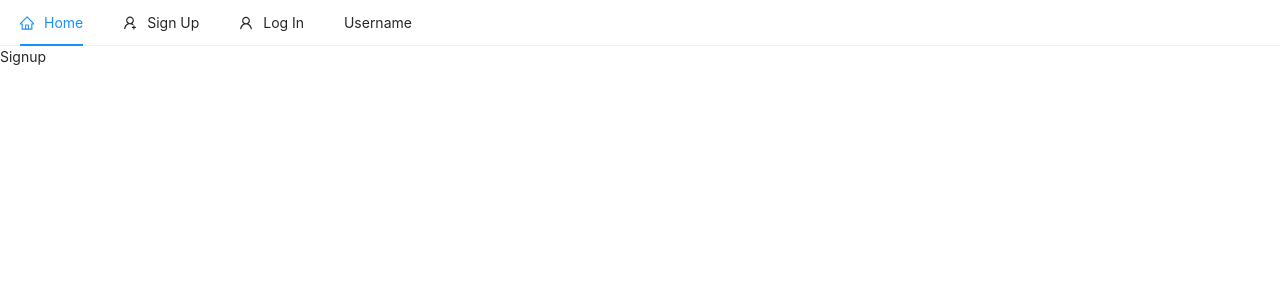
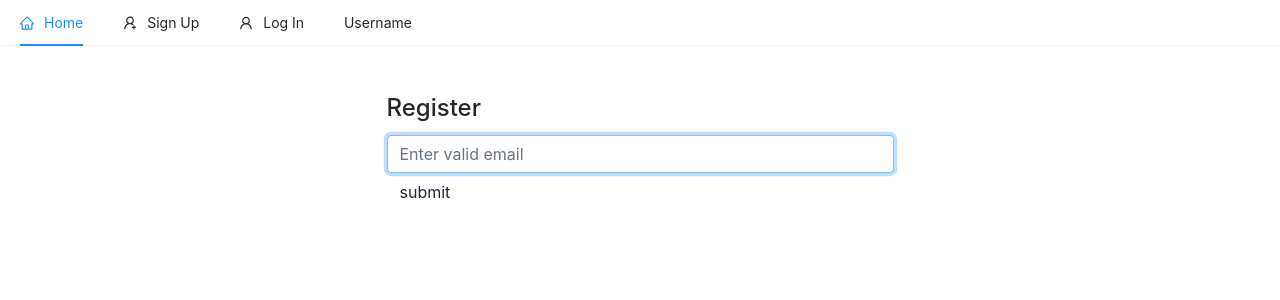
Before and after one commit to ibirossi/shop-client, a React (Create React App) app: page /signup in a window 1280 px wide. Shown: the top 300 px of the page. Built offline with nearby package versions, Linux system fonts and the light colour scheme.

Commit message:
problems with bootstrap styling

```diff
--- a/package.json
+++ b/package.json
@@ -7,6 +7,9 @@
     "@testing-library/react": "^11.2.6",
     "@testing-library/user-event": "^12.8.3",
     "antd": "^4.15.4",
+    "bootstrap": "^4.6.0",
+    "firebase": "^8.6.1",
+    "postcss": "^8.2.15",
     "react": "^17.0.2",
     "react-dom": "^17.0.2",
     "react-router-dom": "^5.2.0",
--- a/public/index.html
+++ b/public/index.html
@@ -11,12 +11,14 @@
     />
     <link rel="apple-touch-icon" href="%PUBLIC_URL%/logo192.png" />
     <link rel="manifest" href="%PUBLIC_URL%/manifest.json" />
+    <link rel="stylesheet" href="https://unpkg.com/bootstrap-material-design@4.1.1/dist/css/bootstrap-material-design.min.css" integrity="sha384-wXznGJNEXNG1NFsbm0ugrLFMQPWswR3lds2VeinahP8N0zJw9VWSopbjv2x7WCvX" crossorigin="anonymous">
     <link
       rel="stylesheet"
       href="https://cdn.jsdelivr.net/npm/bootstrap@4.6.0/dist/css/bootstrap.min.css"
       integrity="sha384-B0vP5xmATw1+K9KRQjQERJvTumQW0nPEzvF6L/Z6nronJ3oUOFUFpCjEUQouq2+l"
       crossorigin="anonymous"
     />
+
     <title>e-commerce</title>
   </head>
   <body>
--- a/src/App.js
+++ b/src/App.js
@@ -4,6 +4,7 @@ import Home from "./pages/Home";
 import Signup from "./pages/Signup";
 import Login from "./pages/Login";
 import Header from "./components/Header";
+
 
 function App() {
   return (
--- a/src/index.css
+++ b/src/index.css
@@ -1,4 +1,5 @@
 @import '~antd/dist/antd.css';
+
 
 body {
   margin: 0;
--- a/src/index.js
+++ b/src/index.js
@@ -1,6 +1,7 @@
 import React from 'react';
 import ReactDOM from 'react-dom';
-import { BrowserRouter } from 'react-router-dom'
+import { BrowserRouter } from 'react-router-dom';
+import 'bootstrap/dist/css/bootstrap.min.css';
 import './index.css';
 import App from './App';
 
--- a/src/pages/Signup.js
+++ b/src/pages/Signup.js
@@ -1,11 +1,35 @@
-import React from 'react'
+import React, { useState } from "react";
 
 const Signup = () => {
-    return (
-        <div>
-            <p>Signup</p>
+  const [email, setEmail] = useState("");
+
+  //send request to firebase to send email to user
+  const handleSubmit = () => {};
+
+  const registerForm = () => (
+    <form onSubmit={handleSubmit}>
+      <input
+        type="email"
+        value={email}
+        onChange={(e) => setEmail(e.target.value)}
+        className="form-control"
+        autoFocus
+        placeholder="Enter valid email"
+      />
+      <button type="submit" className="btn btn-raised">submit</button>
+    </form>
+  );
+
+  return (
+    <div className="container p-5">
+      <div className="row">
+        <div className="col-md-6 offset-md-3">
+          <h4>Register</h4>
+          {registerForm()}
         </div>
-    )
-}
+      </div>
+    </div>
+  );
+};
 
-export default Signup
+export default Signup;
```
Also changed, not shown: src/firebase.js (added, +17 -0 lines), 1 other file (tests, documents, lock files or other folders).
